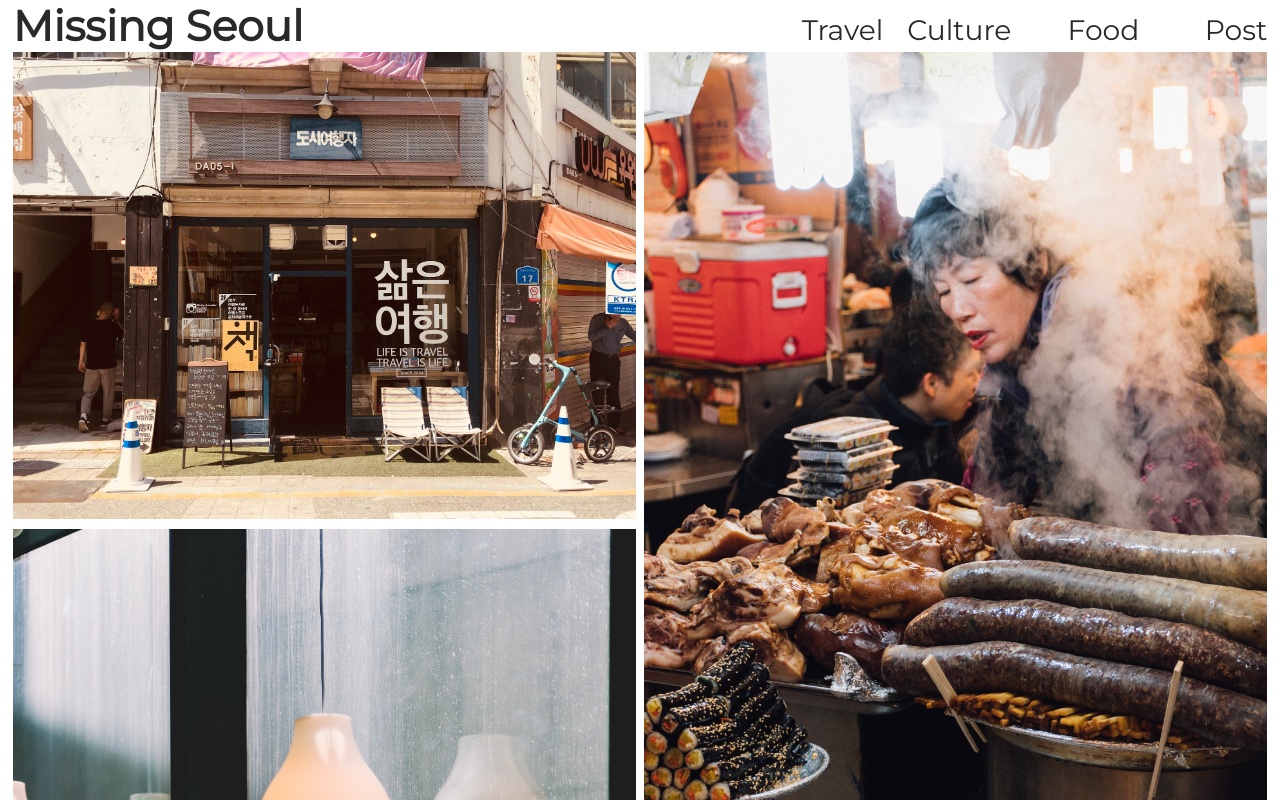
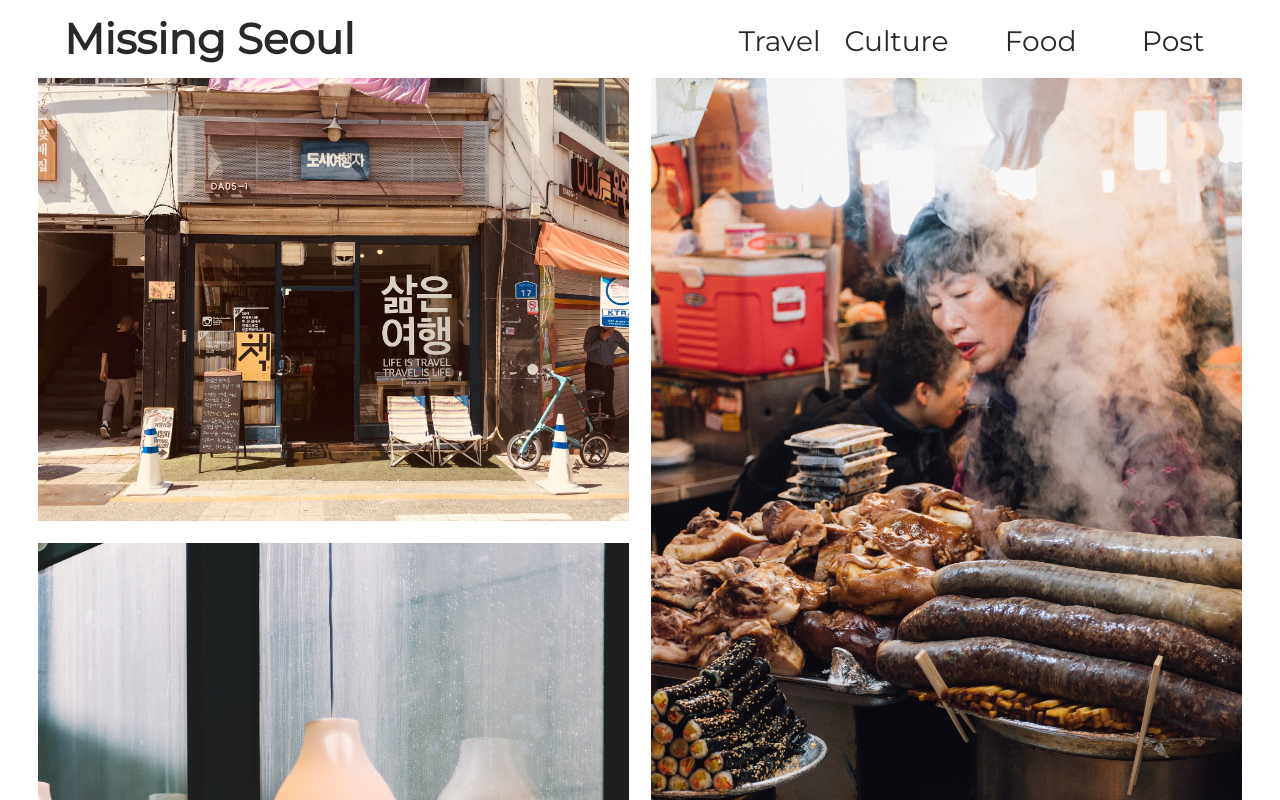
Before and after one commit to jeongookmoon/missing_seoul, a React (Create React App) app: page / in a window 1280 px wide. Shown: the top 800 px of the page. Built offline with nearby package versions, Linux system fonts and the light colour scheme.

Commit message:
updated padding

```diff
--- a/src/NavBar/navbar_style.css
+++ b/src/NavBar/navbar_style.css
@@ -33,12 +33,11 @@
     position: sticky;
     top: 0;
     padding: 0;
-    padding-left: 1%;
     z-index: 100;
     height: 10%;
   }
   .navbar > .menu {
-    padding: 0;
+    padding: 1% 5% 1% 5%;
     display: flex;
     justify-content: space-between;
     height: auto;
--- a/src/index.css
+++ b/src/index.css
@@ -53,19 +53,19 @@ h1 {
 @media screen and (max-width: 1450px) {
   .navbar{
     grid-column: 1 /3;
-    padding: 0;
   }
   .home {
     grid-column: 1 /3;
     padding: 0;
-    padding-left: 1%;
-    padding-right: 1%;
+    padding-left: 3%;
+    padding-right: 3%;
   }
   .home > .mansory {
+    column-gap: 1.8%;
     column-count: 2;
   }
   .home > .mansory > .mansory_item {
-    margin-bottom: 1%;
+    margin-bottom: 3%;
   }
 }
 
```
